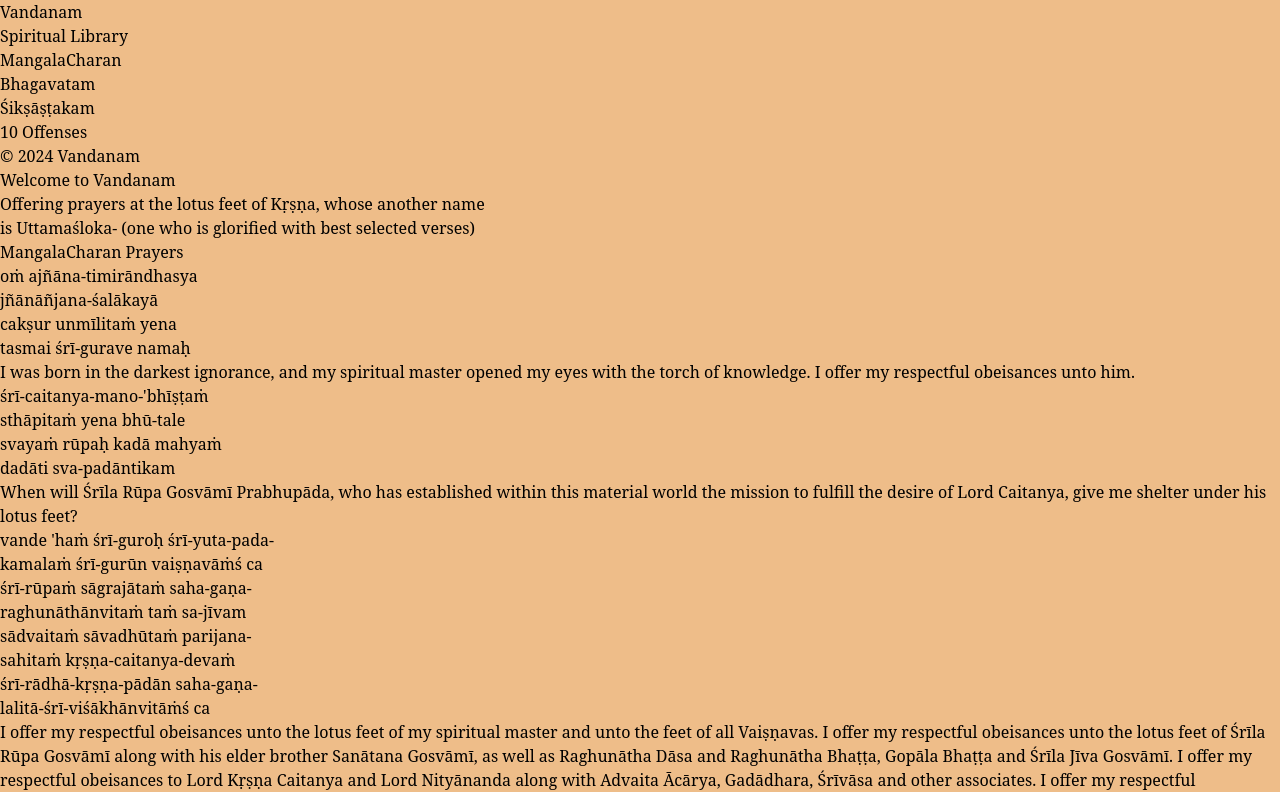
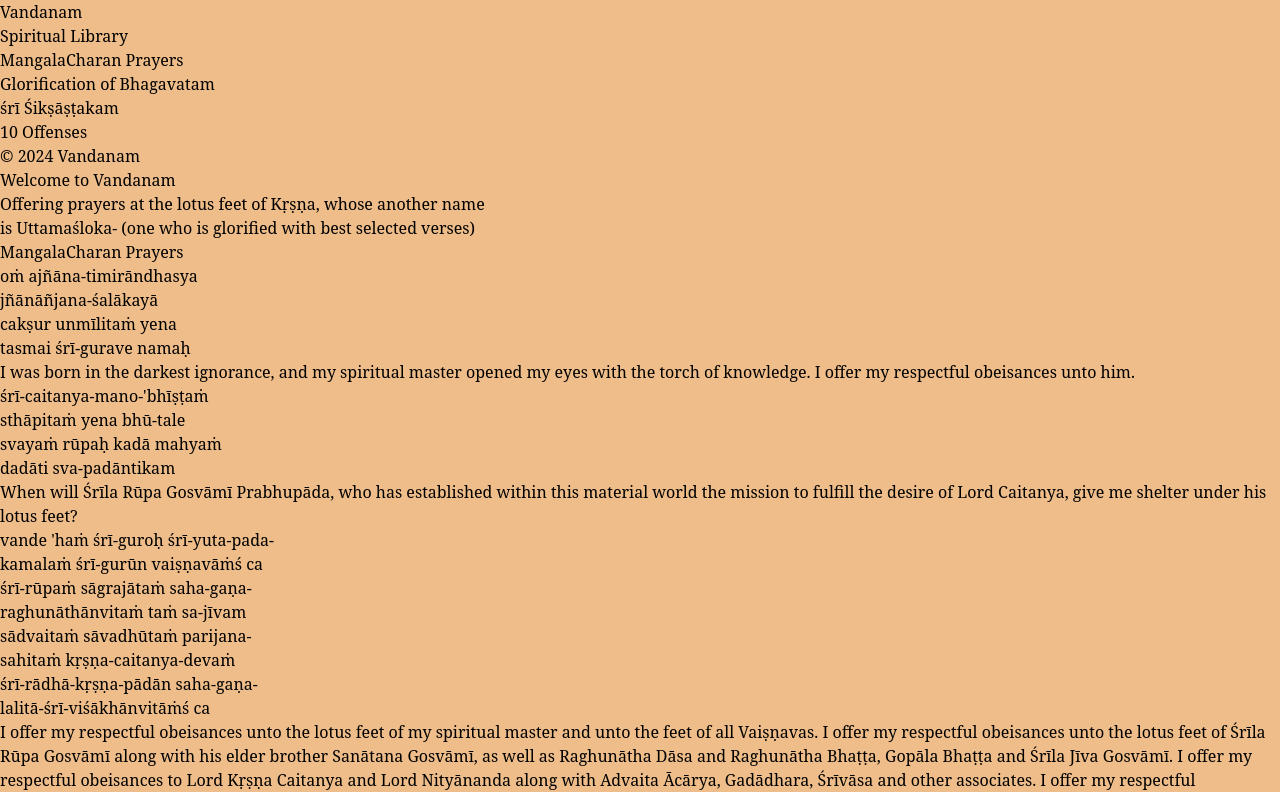
Before and after one commit to Dhiraj-Pote/Vandanam, a Next.js app: page / in a window 1280 px wide. Shown: the top 792 px of the page. Built offline with nearby package versions, Linux system fonts and the light colour scheme.

Commit message:
post netlify push

```diff
--- /dev/null
+++ b/src/app/globals.css.d.ts
@@ -0,0 +1 @@
+declare module "*.css";
--- a/src/components/Sidebar.tsx
+++ b/src/components/Sidebar.tsx
@@ -1,9 +1,9 @@
 "use client";
 
 const menuItems = [
-  { id: 'mangalacaran', label: 'MangalaCharan' },
-  { id: 'bhagavatam', label: 'Bhagavatam' },
-  { id: 'siksastakam', label: 'Śikṣāṣṭakam' },
+  { id: 'mangalacaran', label: 'MangalaCharan Prayers' },
+  { id: 'bhagavatam', label: 'Glorification of Bhagavatam' },
+  { id: 'siksastakam', label: 'śrī Śikṣāṣṭakam' },
   { id: 'offenses', label: '10 Offenses' }
 ];
 
```
